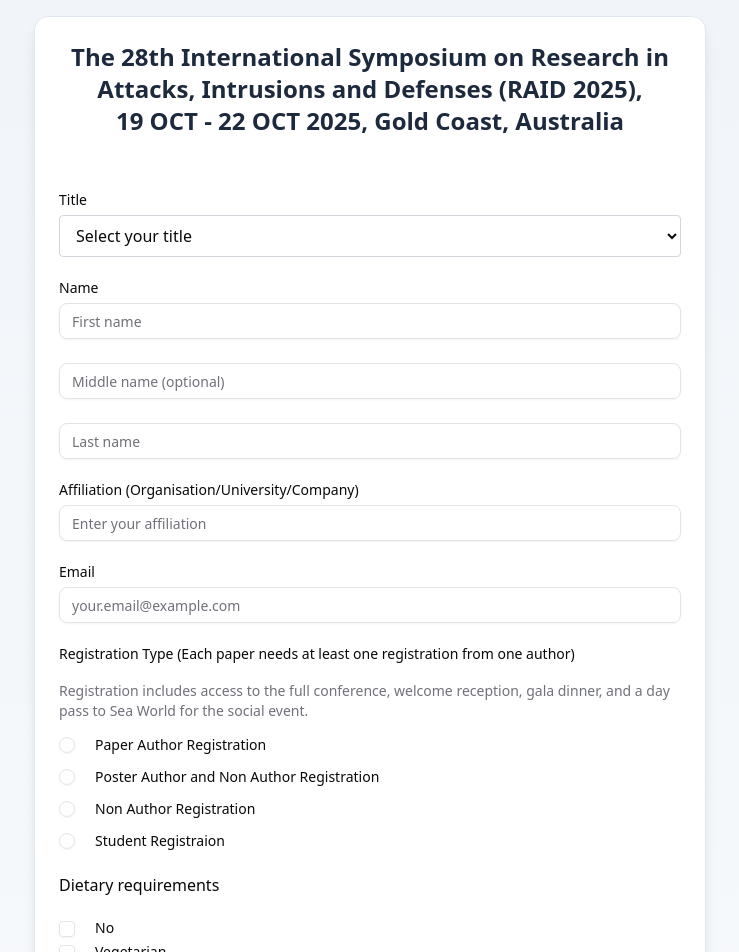
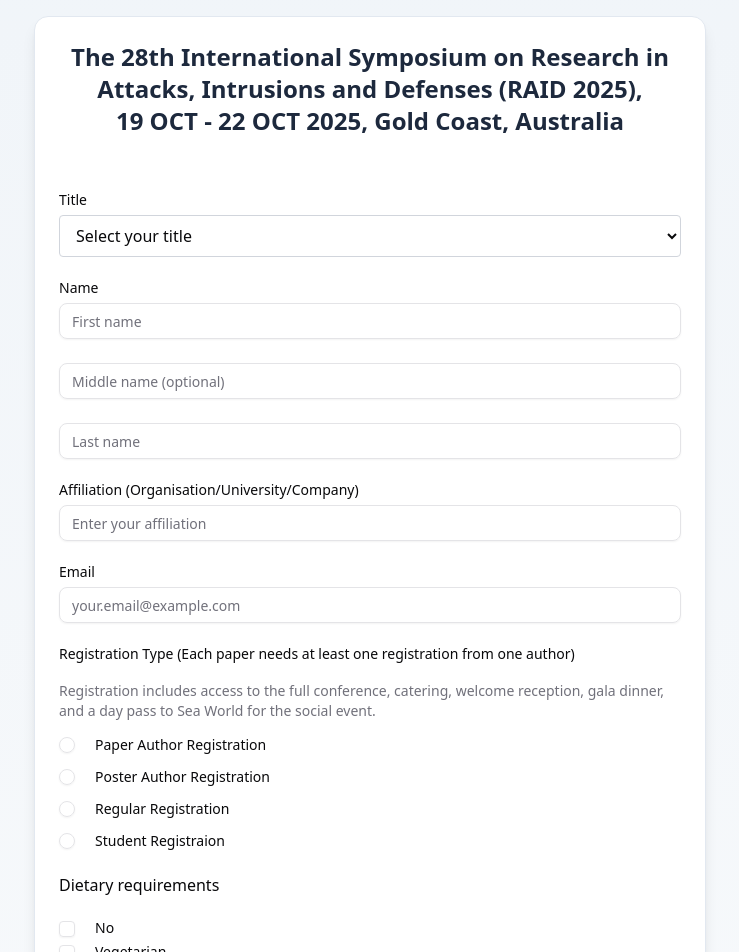
Before and after one commit to Emmeet/meetings, a Next.js app: page / in a window 1280 px wide. Shown: the top 952 px of the page, without its empty margins (270-1009 px from the left). Built offline with nearby package versions, Linux system fonts and the light colour scheme.

Commit message:
Chore: modify text and price

```diff
--- a/src/app/raid/components/FormPage.tsx
+++ b/src/app/raid/components/FormPage.tsx
@@ -23,7 +23,7 @@ import { CheckCircle } from "lucide-react";
 // Form validation schema
 const formSchema = z
   .object({
-    title: z.enum(["Prof", "Associate Prof", "Dr", "Mr", "Ms", "other"], {
+    title: z.enum(["Prof", "A/Prof", "Dr", "Mr", "Ms", "other"], {
       message: "Please select a title.",
     }),
     firstName: z.string().min(1, "This field is required."),
@@ -187,11 +187,11 @@ export function FormPage() {
     const deadlineAEST = new Date(Date.UTC(2025, 7, 14, 14, 0, 0)); // 8月是7，14号14点UTC=15号0点AEST
     let price = 0;
     if (type === "1") {
-      price = nowAEST < deadlineAEST ? 1450 : 1550;
+      price = nowAEST < deadlineAEST ? 1450 : 1600;
     } else if (type === "2" || type === "4") {
-      price = nowAEST < deadlineAEST ? 1350 : 1450;
+      price = nowAEST < deadlineAEST ? 1450 : 1600;
     } else if (type === "3") {
-      price = nowAEST < deadlineAEST ? 850 : 950;
+      price = nowAEST < deadlineAEST ? 800 : 950;
     }
     return price;
   }
@@ -291,9 +291,7 @@ export function FormPage() {
                                 Select your title
                               </option>
                               <option value="Prof">Prof</option>
-                              <option value="Associate Prof">
-                                Associate Prof
-                              </option>
+                              <option value="A/Prof">A/Prof</option>
                               <option value="Dr">Dr</option>
                               <option value="Mr">Mr</option>
                               <option value="Ms">Ms</option>
@@ -446,8 +444,8 @@ export function FormPage() {
                           {/* 副标题 */}
                           <div className="text-sm text-muted-foreground mb-2">
                             Registration includes access to the full conference,
-                            welcome reception, gala dinner, and a day pass to
-                            Sea World for the social event.
+                            catering, welcome reception, gala dinner, and a day
+                            pass to Sea World for the social event.
                           </div>
                           <FormControl>
                             <RadioGroup
@@ -467,7 +465,7 @@ export function FormPage() {
                                   <RadioGroupItem value="2" />
                                 </FormControl>
                                 <FormLabel className="font-normal">
-                                  Poster Author and Non Author Registration
+                                  Poster Author Registration
                                 </FormLabel>
                               </FormItem>
                               <FormItem className="flex items-center space-x-3 space-y-0">
@@ -475,7 +473,7 @@ export function FormPage() {
                                   <RadioGroupItem value="4" />
                                 </FormControl>
                                 <FormLabel className="font-normal">
-                                  Non Author Registration
+                                  Regular Registration
                                 </FormLabel>
                               </FormItem>
                               <FormItem className="flex items-center space-x-3 space-y-0">
```
